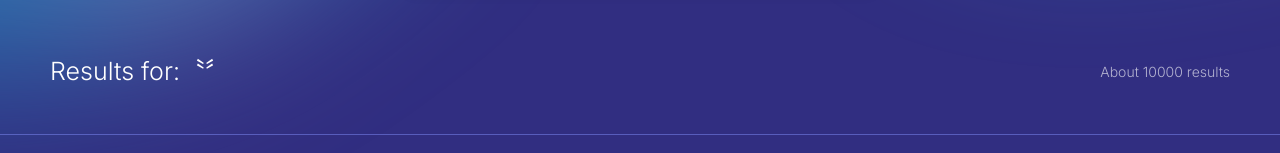
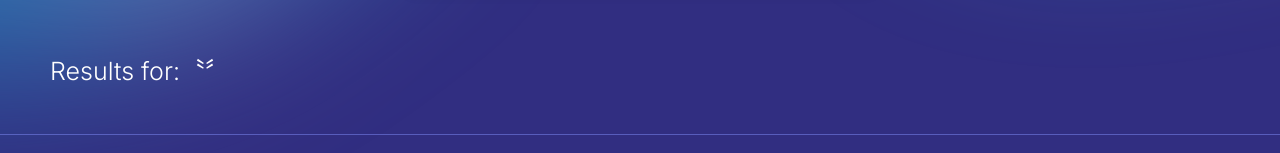
Before and after one commit to J-DouglasLira/nasa-api, a React (Vite) app: page / in a window 1280 px wide. Shown: the part 591-744 px from the top of the page. Built offline with nearby package versions, Linux system fonts and the light colour scheme.

Commit message:
refactor: home

```diff
--- a/src/pages/home/index.tsx
+++ b/src/pages/home/index.tsx
@@ -16,15 +16,10 @@ type FormValues = {
 
 function Home() {
   const [searchText, setSearchText] = useState('');
-  let result = 10000;
   const media_type = 'image';
   const [yearStart, setYearStart] = useState('');
   const [yearEnd, setYearEnd] = useState('');
-  const {
-    register,
-    handleSubmit,
-    formState: { errors }
-  } = useForm<FormValues>();
+  const { register, handleSubmit } = useForm<FormValues>();
 
   const { data: queryData, refetch } = useImagesQuery({
     q: searchText,
@@ -90,7 +85,6 @@ function Home() {
           <div className="controls">
             Results for:〝<span>{searchText}</span>〞
           </div>
-          <div className="about">About {result} results</div>
         </div>
         <div />
       </SectionResults>
```
Also changed, not shown: src/pages/home/styles.ts (+10 -0 lines), 1 other file (tests, documents, lock files or other folders).
